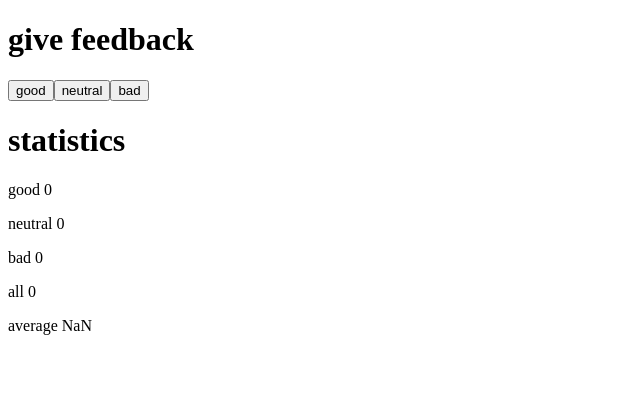
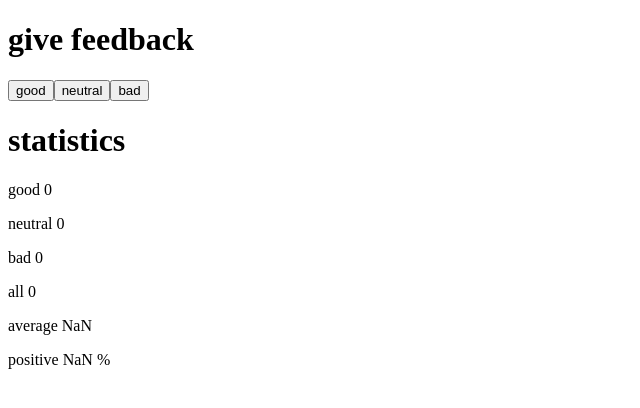
Before and after one commit to tkimhong/Full-Stack-Open, a React (Vite) app in the folder part1/unicafe/: page / in a window 1280 px wide. Shown: the top 408 px of the page, without its empty margins (0-640 px from the left). Built offline with nearby package versions, Linux system fonts and the light colour scheme.

Commit message:
Add positive percent statistic

```diff
--- a/part1/unicafe/src/App.jsx
+++ b/part1/unicafe/src/App.jsx
@@ -38,6 +38,7 @@ const App = () => {
         <p>all {good + neutral + bad}</p>
         {/* average formula: good +1, neutral 0, bad -1 */}
         <p>average {(good - bad) / (good + neutral + bad)}</p>
+        <p>positive {(good / (good + neutral + bad)) * 100} %</p>
       </div>
     </>
   );
```
